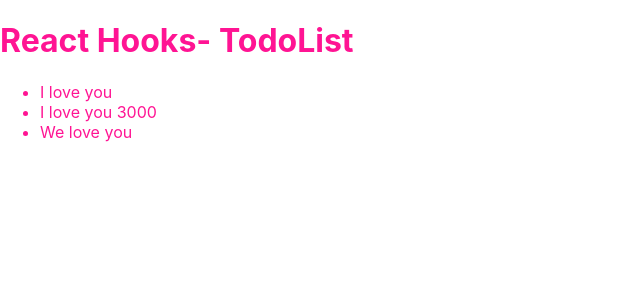
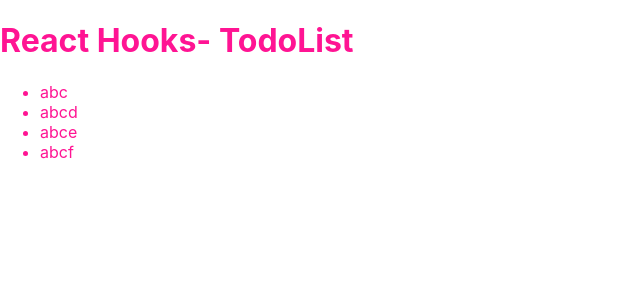
Before and after one commit to hieucnt/react-hook-training, a React (Create React App) app: page / in a window 1280 px wide. Shown: the top 300 px of the page, without its empty margins (0-640 px from the left). Built offline with nearby package versions, Linux system fonts and the light colour scheme.

Commit message:
update code

```diff
--- a/src/App.js
+++ b/src/App.js
@@ -3,34 +3,39 @@ import "./App.scss";
 import TodoList from "./components/TodoList";
 
 function App() {
-  const [todoList, setTodoList] = useState([
+  const [todoList, setItem] = useState([
     {
       id: 1,
-      title: "I love you",
+      title: "abc",
     },
     {
       id: 2,
-      title: "I love you 3000",
+      title: "abcd",
     },
     {
       id: 3,
-      title: "We love you",
+      title: "abce",
+    },
+    {
+      id: 4,
+      title: "abcf",
     },
   ]);
 
-  function handleTodoClick(todo) {
+  function handleOnClick(todo) {
     console.log(todo);
     const index = todoList.findIndex((x) => x.id === todo.id);
+    if (index < 0) return;
 
-    if (index < 0) return;
     const newTodoList = [...todoList];
     newTodoList.splice(index, 1);
-    setTodoList(newTodoList);
+    setItem(newTodoList);
   }
   return (
     <div className="app">
       <h1>React Hooks- TodoList</h1>
-      <TodoList todos={todoList} onTodoClick={handleTodoClick} />
+
+      <TodoList todos={todoList} onTodoClick={handleOnClick} />
     </div>
   );
 }
--- a/src/components/TodoList/index.jsx
+++ b/src/components/TodoList/index.jsx
@@ -2,33 +2,30 @@ import React from 'react';
 import PropTypes from 'prop-types';
 
 TodoList.propTypes = {
-  todo: PropTypes.array,
-  onTodoClick: PropTypes.func,
+  todos: PropTypes.array,
+  onTodoClick: PropTypes.func
 };
-
-TodoList.defaultPros = {
-  todo: [],
+TodoList.defaultProps = {
+  todos: [],
   onTodoClick: null
 }
 
 function TodoList(props) {
 
-  const {todos, onTodoClick} = props;
+  const {todos, onTodoClick} =props;
 
-  function handleClick(todo){
-    if(onTodoClick)
-    onTodoClick(todo);
+  function handlerClick(todo){
+    if(onTodoClick)  onTodoClick(todo);
   }
-
-  return (
+return(
     <div>
       <ul className="todo-list">
         {todos.map(todo =>(
-          <li key={todo.id} onClick={()=>handleClick(todo)}>{todo.title}</li>
+          <li key={todo.id} onClick={() =>handlerClick(todo)}>{todo.title}</li>
         ))}
       </ul>
     </div>
   );
-}
+};
 
 export default TodoList;
```
